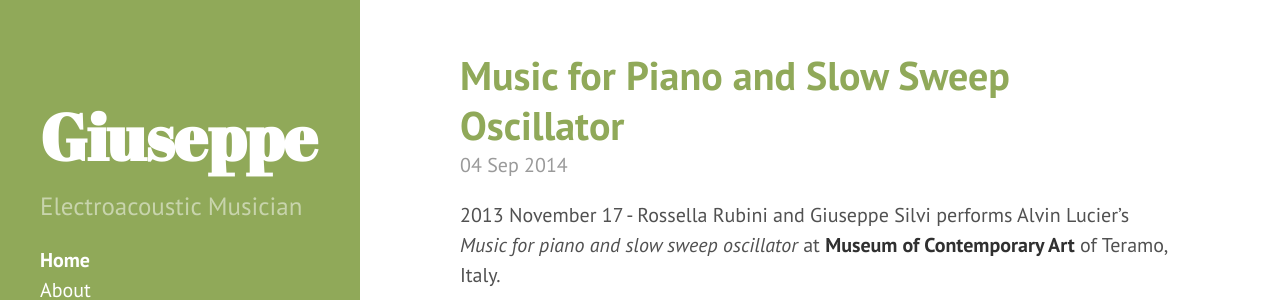
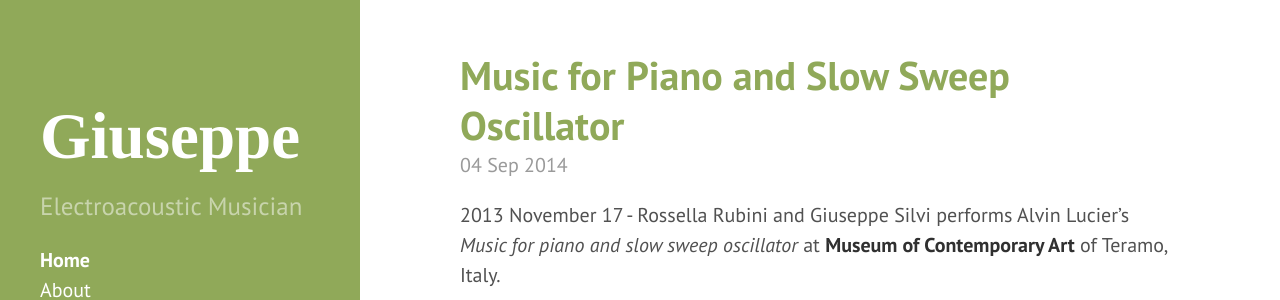
Before and after one commit to grammaton/grammaton.github.io, a Jekyll site: the page built from index.html, in a window 1280 px wide. Shown: the part 300-600 px from the top of the page. Built offline with Jekyll 4.4.1, drawn with Linux system fonts in a browser that asks for light colours; Markdown is read by kramdown in place of the engine named in the settings; the list of posts is cut into pages by our own code.

Commit message:
new about font

```diff
--- a/public/css/hyde.css
+++ b/public/css/hyde.css
@@ -80,7 +80,9 @@ html {
 .sidebar-about h1 {
   color: #fff;
   margin-top: 0;
-  font-family: "Abril Fatface", serif;
+  font-family: "AveriaBold";
+  font-weight: bold;
+  font-style: normal;
   font-size: 3.25rem;
 }
 
```
